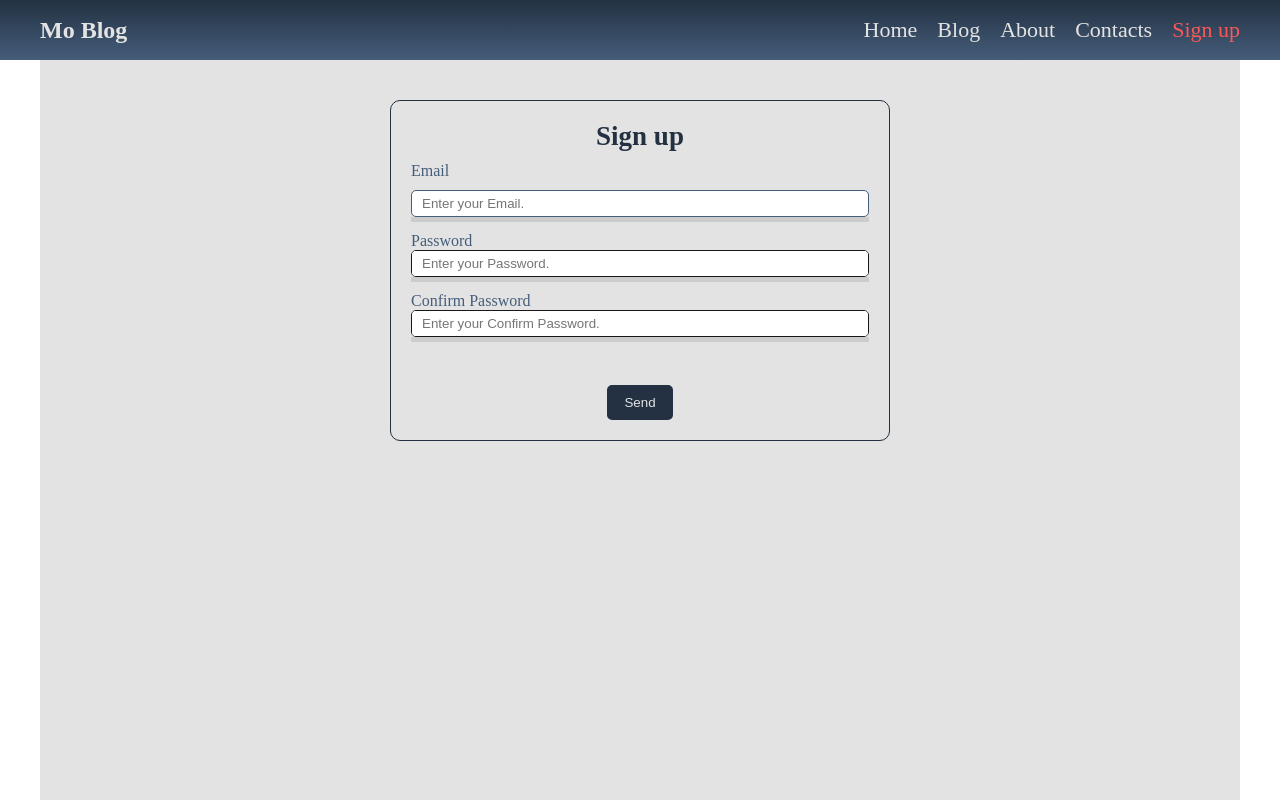
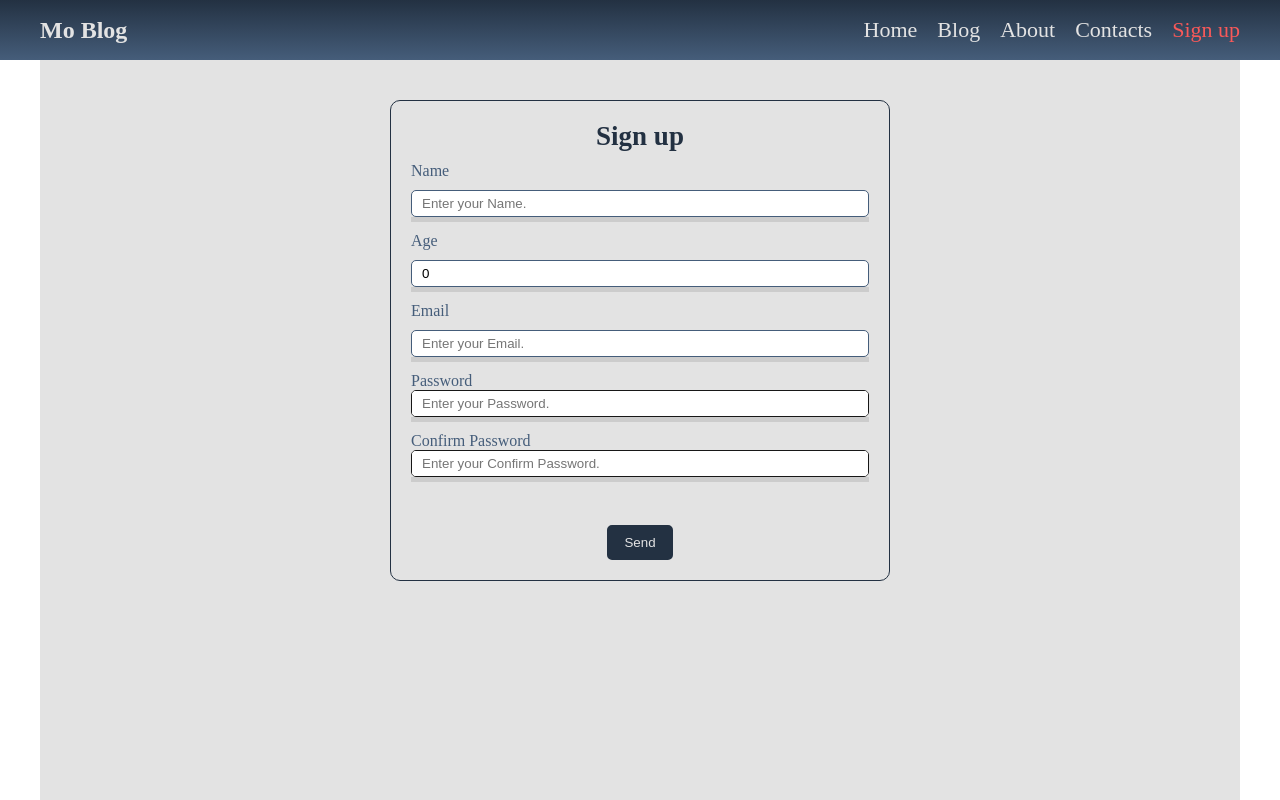
Before and after one commit to Ahmeddhhalawa/my-second-next-app, a Next.js app: page /Signup in a window 1280 px wide. Built offline with nearby package versions, Linux system fonts and the light colour scheme; some icons are missing.

Commit message:
Name and Age

```diff
--- a/src/components/Signup/Signup.js
+++ b/src/components/Signup/Signup.js
@@ -2,10 +2,14 @@
 import classes from "./Signup.module.css"
 import Input from "../UiElements/Input"
 import Button from "../UiElements/Button"
-import { isEmail, minLength, isSame, isEmpty } from "@/helpers/validators"
+import { isEmail, minLength, isSame, isEmpty, minAge } from "@/helpers/validators"
 import { useState } from "react"
 
 export default function Signup() {
+    const [ name, setName ] = useState("")
+    const [ nameError, setNameError ] = useState(false)
+    const [ age, setAge ] = useState(0)
+    const [ ageError, setAgeError ] = useState(false)
     const [ email, setEmail ] = useState("")
     const [ emailError, setEmailError ] = useState(false)
     const [ password, setPassword ] = useState("")
@@ -17,7 +21,7 @@ export default function Signup() {
     const handleSubmit = (e) => {
         e.preventDefault()
 
-        if(!isEmail(email) || !minLength(password) || isEmpty(confirmPassword) || !isSame(password, confirmPassword)) {
+        if(!isEmail(email) || !minLength(password) || isEmpty(confirmPassword) || !isSame(password, confirmPassword) || !minLength(name) || !minAge(age)) {
             if(!isEmail(email)) {
                 setEmailError(true)
             }
@@ -32,13 +36,22 @@ export default function Signup() {
 
             if(!isSame(password, confirmPassword)) {
                 setEqualityError(true)
-            } else {
+            }
+
+            if(!minLength(name)) {
+                setNameError(true)
+            }
+
+            if(!minAge(age)) {
+                setAgeError(true)
             }
 
 
             return
         }
 
+        setName("")
+        setAge("")
         setEmail("")
         setPassword("")
         setConfirmPassword("")
@@ -48,6 +61,36 @@ export default function Signup() {
     return (
         <form className={classes["sign-form"]} onSubmit={handleSubmit}>
             <h1>Sign up</h1>
+
+            <Input
+             id="name"
+             type="text"
+             label="Name"
+             placeholder="Enter your Name."
+             value={name}
+             error={nameError}
+             errorText="Name should be atleast 8 chars!"
+             onChange={(e) => {
+                const { value } = e.target
+                setName(value)
+                if(minLength(value)) setNameError(false)
+             }}
+            />
+
+            <Input
+             id="age"
+             type="number"
+             label="Age"
+             placeholder="Enter your Age."
+             value={age}
+             error={ageError}
+             errorText="You should be at least 18 years old to use this web!"
+             onChange={(e) => {
+                const { value } = e.target
+                setAge(value)
+                if(minAge(value)) setAgeError(false)
+             }}
+            />
 
             <Input
              id="email"
--- a/src/helpers/validators.js
+++ b/src/helpers/validators.js
@@ -2,3 +2,4 @@ export const isEmpty = (value) => value?.trim().length === 0
 export const isEmail = (value) => value?.trim().includes("@")
 export const minLength = (value, min = 8) => value?.trim().length >= min
 export const isSame = (val1, val2) => val1 === val2
+export const minAge = (value) => value >= 18
```
